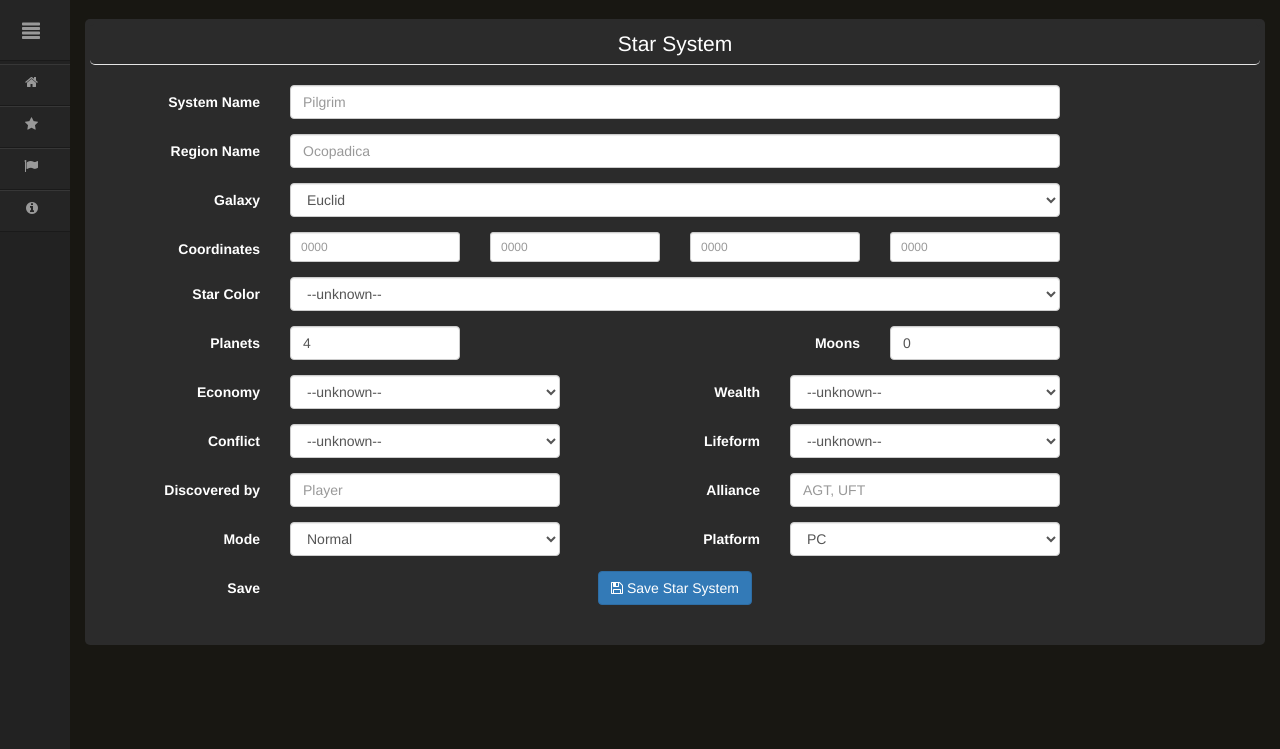
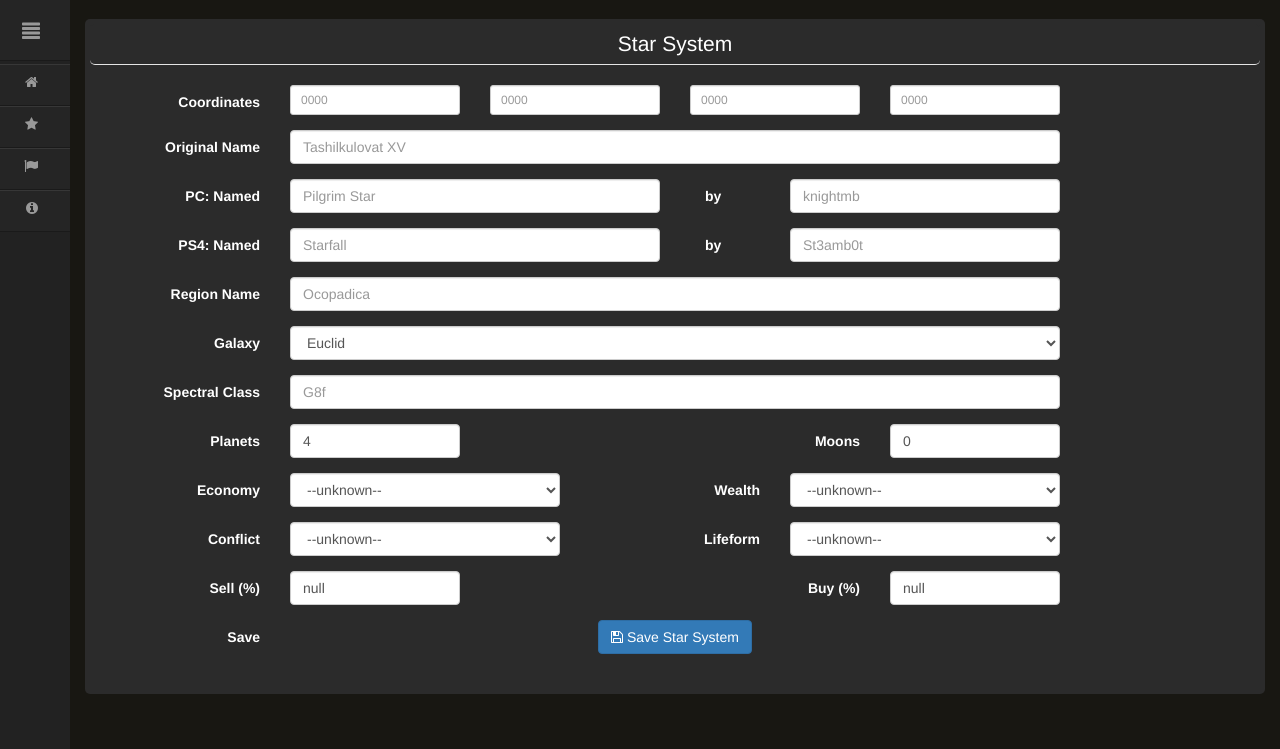
Before and after one commit to juniorisajs/omnitrack, a PHP site: page /index.php?p=1 in a window 1280 px wide. Shown: the part 51-800 px from the top of the page. Run offline with PHP 8.4, Linux system fonts and the light colour scheme; a stand-in replaces the project's code that opens the database connection.

Commit message:
Add more info in system

```diff
--- a/sh_coordinate.php
+++ b/sh_coordinate.php
@@ -7,33 +7,44 @@
 $galaxies = json_decode($str, true); // decode the JSON into an associative array
 $str = file_get_contents('./database/fields.json');
 $fields = json_decode($str, true); // decode the JSON into an associative array
-// Sort the fields
-function cmp($a, $b) {
-  return strcmp($a['label'], $b['label']);
-}
-usort($fields['economy'], "cmp");
-usort($fields['wealth'], "cmp");
-usort($fields['conflict'], "cmp");
 // echo '<pre>' . print_r($json, true) . '</pre>';
 
+// Sort the fields
+// function cmp($a, $b) {
+//   return strcmp($a['label'], $b['label']);
+// }
+// usort($fields['economy'], "cmp");
+// usort($fields['wealth'], "cmp");
+// usort($fields['conflict'], "cmp");
+
+// If POST data
 if (isset($_POST['save'])) {
   /* Escape values */
   foreach($_POST AS $key => $value) {
     $_POST[$key] = mysqli_real_escape_string($link, $value);
   }
+  $v = "Atlas Rises";
+
+  // coord hex to voxel
+  $voxelX = hexdec($_POST['xc']) - 2047;
+  $voxelY = hexdec($_POST['yc']) - 127;
+  $voxelZ = hexdec($_POST['zc']) - 2047;
+  $ssi = hexdec($_POST['staridx']);
+
   /* Compute Distance to Center */
   // sqrt(VoxelX^2 + VoxelY^2 + VoxelZ^2) * 100 * 4
-  $dist = sqrt(pow(hexdec($_POST['xc']) - 2047, 2) + pow(hexdec($_POST['yc']) - 127, 2) + pow(hexdec($_POST['zc']) - 2047, 2)) * 100 * 4;
+  // $dist = sqrt(pow(hexdec($_POST['xc']) - 2047, 2) + pow(hexdec($_POST['yc']) - 127, 2) + pow(hexdec($_POST['zc']) - 2047, 2)) * 100 * 4;
   // echo "<pre>Hex:".$_POST['xc'].",".$_POST['yc'].",".$_POST['zc']."</pre>";
   // echo "<pre>Dec:".hexdec($_POST['xc']).",".hexdec($_POST['yc']).",".hexdec($_POST['zc'])."</pre>";
   // echo "<pre>Voxel".(hexdec($_POST['xc'])- 2047).",".(hexdec($_POST['yc']) - 127).",".(hexdec($_POST['zc']) - 2047)."</pre>";
   // echo "<pre>Dist".$dist."</pre>";
 
   /* Add system */
-  mysqli_query($link, "INSERT INTO `omnt_systems` (`name`, `region`, `galaxy`, `x`, `y`, `z`, `w`, `color`, `distance`, `planets`, `moons`, `lifeform`, `economy`, `wealth`, `conflict`, `discovered`, `alliance`, `mode`, `platform`) "
-  . "VALUES ('{$_POST['name']}','{$_POST['region']}','{$_POST['galaxy']}','{$_POST['xc']}','{$_POST['yc']}','{$_POST['zc']}','{$_POST['wc']}',"
-  . "'{$_POST['color']}','{$dist}','{$_POST['planets']}','{$_POST['moons']}','{$_POST['lifeform']}','{$_POST['economy']}','{$_POST['wealth']}','{$_POST['conflict']}',"
-  . "'{$_POST['discovered']}','{$_POST['alliance']}','{$_POST['mode']}','{$_POST['platform']}')"
+  mysqli_query($link, "INSERT INTO `omnt_systems` (`namegame`,`namepc`,`discoveredpc`,`nameps4`,`discoveredps4`, `region`, `galaxy`, `voxelx`, `voxely`, `voxelz`, `ssi`, `spectral`, `planets`, `moons`, `lifeform`, `economy`, `wealth`, `conflict`, `buy`, `sell`, `version`) "
+  . "VALUES ('{$_POST['namegame']}','{$_POST['namepc']}','{$_POST['discoveredpc']}','{$_POST['nameps4']}','{$_POST['discoveredps4']}',"
+  . "'{$_POST['region']}','{$_POST['galaxy']}','{$voxelX}','{$voxelY}','{$voxelZ}','{$ssi}',"
+  . "'{$_POST['spectral']}','{$_POST['planets']}','{$_POST['moons']}','{$_POST['lifeform']}','{$_POST['economy']}','{$_POST['wealth']}','{$_POST['conflict']}',"
+  . "'{$_POST['buy']}','{$_POST['sell']}','{$v}')"
   ) or die(mysqli_error($link));
 ?>
 <div class="alert alert-success" role="alert">Star system saved!</div>
@@ -45,9 +56,48 @@
   <fieldset>
     <legend class="formfonts header">Star System</legend>
     <div class="form-group">
-      <label class="col-md-2 control-label" for="name">System Name</label>
+      <label class="col-md-2 control-label">Coordinates</label>
+      <div class="col-md-2">
+        <input type="text" class="form-control input-sm" id="xc" name="xc" maxlength="4" placeholder="0000" />
+      </div>
+      <div class="col-md-2">
+        <input type="text" class="form-control input-sm" id="yc" name="yc" maxlength="4" placeholder="0000"/>
+      </div>
+      <div class="col-md-2">
+        <input type="text" class="form-control input-sm" id="zc" name="zc" maxlength="4" placeholder="0000"/>
+      </div>
+      <div class="col-md-2">
+        <input type="text" class="form-control input-sm" id="staridx" name="staridx" maxlength="4" placeholder="0000"/>
+      </div>
+    </div>
+    <div class="form-group">
+      <label class="col-md-2 control-label" for="namegame">Original Name</label>
       <div class="col-md-8">
-        <input id="name" name="name" placeholder="Pilgrim" class="form-control input-md" type="text">
+        <input id="namegame" name="namegame" placeholder="Tashilkulovat XV" class="form-control input-md" type="text">
+      </div>
+    </div>
+    <div class="form-group">
+      <label class="col-md-2 control-label" for="namepc">PC: Named</label>
+      <div class="col-md-4">
+        <input id="namepc" name="namepc" placeholder="Pilgrim Star" class="form-control input-md" type="text">
+      </div>
+      <div class="col-md-1">
+        <label class="col-md-2 control-label" for="discoveredpc">by</label>
+      </div>
+      <div class="col-md-3">
+        <input id="discoveredpc" name="discoveredpc" placeholder="knightmb" class="form-control input-md" type="text">
+      </div>
+    </div>
+    <div class="form-group">
+      <label class="col-md-2 control-label" for="nameps4">PS4: Named</label>
+      <div class="col-md-4">
+        <input id="nameps4" name="nameps4" placeholder="Starfall" class="form-control input-md" type="text">
+      </div>
+      <div class="col-md-1">
+        <label class="col-md-2 control-label" for="discoveredps4">by</label>
+      </div>
+      <div class="col-md-3">
+        <input id="discoveredps4" name="discoveredps4" placeholder="St3amb0t" class="form-control input-md" type="text">
       </div>
     </div>
     <div class="form-group">
@@ -61,39 +111,17 @@
       <div class="col-md-8">
         <select id="galaxy" name="galaxy" class="form-control">
 <?php
-foreach($galaxies AS $g) {
-  echo "<option value='".$g."'>".$g."</option>";
+foreach($galaxies AS $i => $g) {
+  echo "<option value='".$i."'>".$g."</option>";
 }
  ?>
         </select>
       </div>
     </div>
     <div class="form-group">
-      <label class="col-md-2 control-label">Coordinates</label>
-      <div class="col-md-2">
-        <input type="text" class="form-control input-sm" id="xc" name="xc"  size="5"  placeholder="0000" />
-      </div>
-      <div class="col-md-2">
-        <input type="text" class="form-control input-sm" id="yc" name="yc"  size="5"  placeholder="0000"/>
-      </div>
-      <div class="col-md-2">
-        <input type="text" class="form-control input-sm" id="zc" name="zc"  size="5"  placeholder="0000"/>
-      </div>
-      <div class="col-md-2">
-        <input type="text" class="form-control input-sm" id="wc" name="wc" size="5"  placeholder="0000"/>
-      </div>
-    </div>
-    <div class="form-group">
-      <label class="col-md-2 control-label" for="color">Star Color</label>
+      <label class="col-md-2 control-label" for="spectral">Spectral Class</label>
       <div class="col-md-8">
-        <select id="color" name="color" class="form-control">
-          <option value="null">--unknown--</option>
-<?php
-foreach($fields['color'] AS $f) {
-  echo "<option value='".$f['label']."'>".$f['label']."</option>";
-}
- ?>
-        </select>
+        <input id="spectral" name="spectral" placeholder="G8f" class="form-control input-md" type="text" maxlength="4">
       </div>
     </div>
     <div class="form-group">
@@ -113,8 +141,8 @@
         <select id="economy" name="economy" class="form-control">
           <option value="null">--unknown--</option>
 <?php
-foreach( $fields['economy'] AS $f) {
-  echo "<option value='".$f['label']."'>".$f['label']."</option>";
+foreach($fields['economy'] AS $i => $f) {
+  echo "<option value='".$i."'>".$f['label']."</option>";
 }
  ?>
         </select>
@@ -124,8 +152,8 @@
         <select id="wealth" name="wealth" class="form-control">
           <option value="null">--unknown--</option>
 <?php
-foreach($fields['wealth'] AS $f) {
-  echo "<option value='".$f['label']."'>".$f['label']."</option>";
+foreach($fields['wealth'] AS $i => $f) {
+  echo "<option value='".$i."'>".$f['label']."</option>";
 }
  ?>
         </select>
@@ -137,8 +165,8 @@
         <select id="conflict" name="conflict" class="form-control">
           <option value="null">--unknown--</option>
 <?php
-foreach($fields['conflict'] AS $f) {
-  echo "<option value='".$f['label']."'>".$f['label']."</option>";
+foreach($fields['conflict'] AS $i => $f) {
+  echo "<option value='".$i."'>".$f['label']."</option>";
 }
  ?>
         </select>
@@ -148,40 +176,22 @@
         <select id="lifeform" name="lifeform" class="form-control">
           <option value="null">--unknown--</option>
 <?php
-foreach($fields['lifeform'] AS $f) {
-  echo "<option value='".$f['label']."'>".$f['label']."</option>";
+foreach($fields['lifeform'] AS $i => $f) {
+  echo "<option value='".$i."'>".$f['label']."</option>";
 }
  ?>
         </select>
       </div>
     </div>
     <div class="form-group">
-      <label class="col-md-2 control-label" for="discovered">Discovered by</label>
-      <div class="col-md-3">
-        <input id="discovered" name="discovered" placeholder="Player" class="form-control input-md" type="text">
+      <label class="col-md-2 control-label" for="sell">Sell (%)</label>
+      <div class="col-md-2">
+        <input id="sell" name="sell" value="null" class="form-control input-md" type="text">
       </div>
-      <label class="col-md-2 control-label" for="alliance">Alliance</label>
-      <div class="col-md-3">
-        <input id="alliance" name="alliance" placeholder="AGT, UFT" class="form-control input-md" type="text">
-      </div>
-    </div>
-    <div class="form-group">
-      <label class="col-md-2 control-label" for="mode">Mode</label>
-      <div class="col-md-3">
-        <select id="mode" name="mode" class="form-control">
-<?php
-foreach($fields['mode'] AS $f) {
-  echo "<option value='".$f['label']."'>".$f['label']."</option>";
-}
- ?>
-        </select>
-      </div>
-      <label class="col-md-2 control-label" for="platform">Platform</label>
-      <div class="col-md-3">
-        <select id="platform" name="platform" class="form-control">
-          <option value="PC">PC</option>
-          <option value="PS4">PS4</option>
-        </select>
+      <div class="col-md-2"><!--space--></div>
+      <label class="col-md-2 control-label" for="buy">Buy (%)</label>
+      <div class="col-md-2">
+        <input id="buy" name="buy" value="null" class="form-control input-md" type="text">
       </div>
     </div>
     <div class="form-group">
```
Also changed, not shown: canvas_ctrl.php (+6 -8 lines), database/fields.json (+70 -68 lines), database/omnt_coords.sql (+23 -20 lines), sh_coordinate_list.php (+45 -19 lines).
